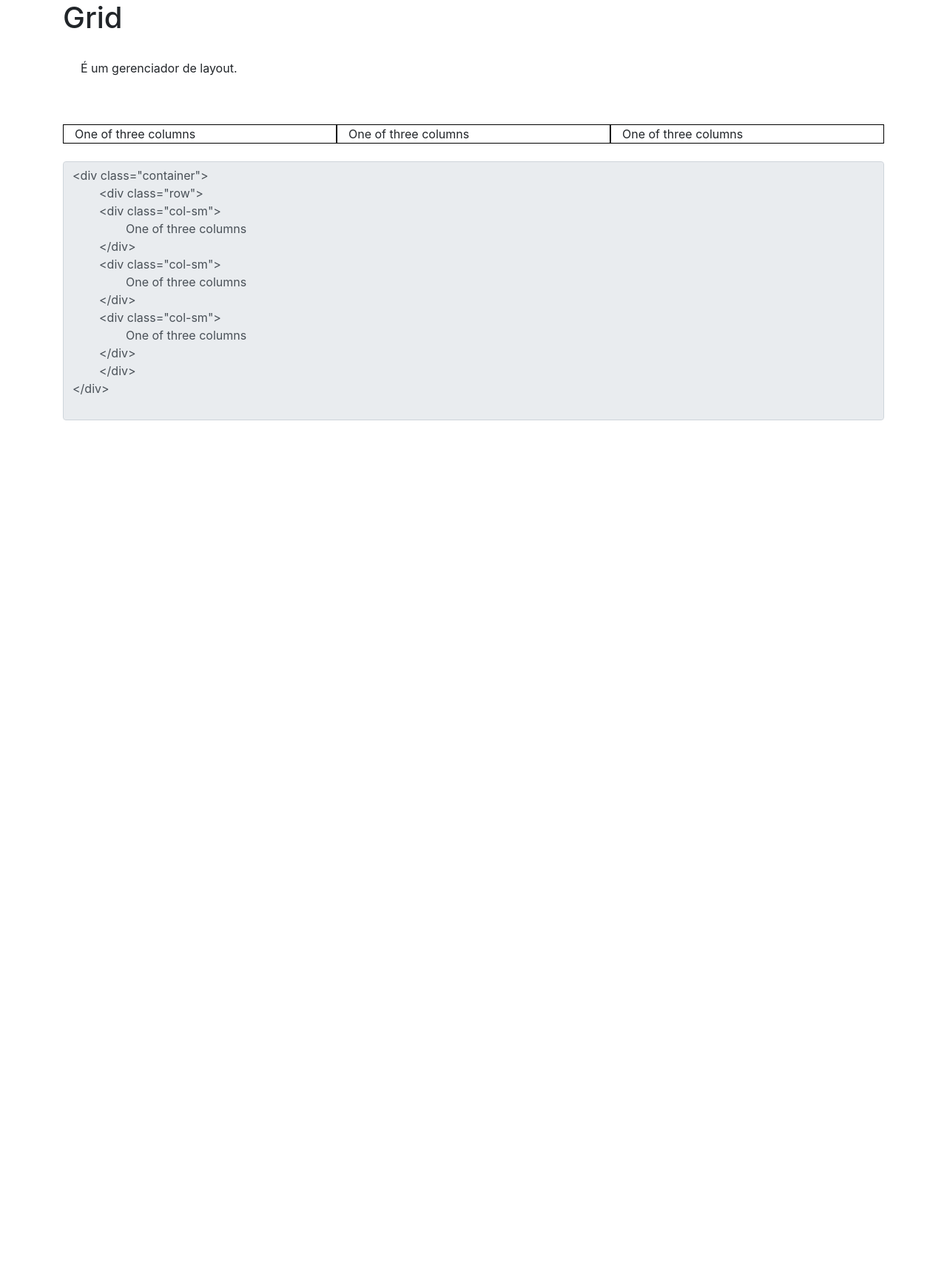
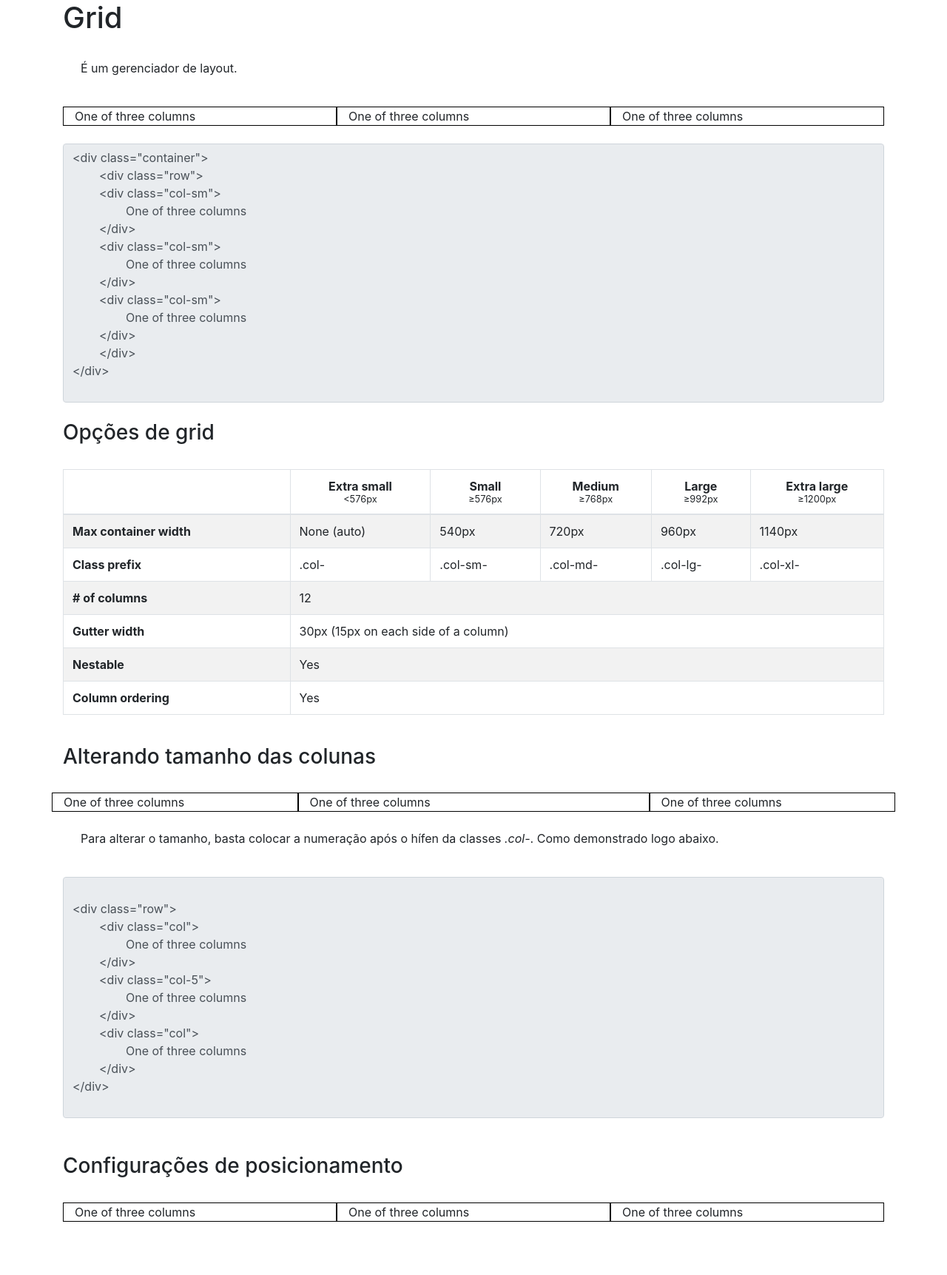
Before and after one commit to IgGarcia1/Explicando_bootstrap---T.E.I.N---IFAL, a PHP site: page /explicacoes/grid.php in a window 1280 px wide. Shown: the whole page at 74% size. Before the commit the page ends 568 px from the top, so only its background shows below. Run offline with PHP 8.4, Linux system fonts and the light colour scheme.

Commit message:
Atualizando arquivos

```diff
--- a/css/crud.css
+++ b/css/crud.css
@@ -8,10 +8,11 @@
 
 iframe{
 	width: 100%;
-	height: 90%;
+	height: 100%;
 	border: none;
   	box-shadow: 5px 5px 5px 5px #888888;
-  	padding-top: 15px;
+	  padding-top: 15px;
+	box-sizing: content-box;
 }
 
 a{
@@ -70,5 +71,5 @@ textarea:disabled{
 }
 
 #body{
-	/*background-color: rgba(0,0,0,1);*/
+	background-color: rgba(0,0,0,0.6);
 }
--- a/explicacoes/cabecalhoExplicacoes.php
+++ b/explicacoes/cabecalhoExplicacoes.php
@@ -3,7 +3,7 @@
 	<head>
 		<title>Página inicial</title>
 		<meta charset="utf-8" />
-
+		<meta name="viewport" content="width=device-width, initial-scale=1, shrink-to-fit=no">
 
 		<link rel="stylesheet" href="https://stackpath.bootstrapcdn.com/bootstrap/4.3.1/css/bootstrap.min.css" integrity="sha384-ggOyR0iXCbMQv3Xipma34MD+dH/1fQ784/j6cY/iJTQUOhcWr7x9JvoRxT2MZw1T" crossorigin="anonymous"/>
 
--- a/explicacoes/grid.php
+++ b/explicacoes/grid.php
@@ -2,14 +2,14 @@
 
 	<div class="container">
 		<style type="text/css">
-			.col-sm{
+			.col-sm, .col, .col-5{
 				border: 1px solid black;
 			}
 		</style>
 		<h1> Grid </h1>
 		<br/>
 		<p>É um gerenciador de layout.</p>
-		<br/><br/>
+		<br/>
 
 		<div class="container">
 		  <div class="row">
@@ -41,6 +41,128 @@
 </div>
 		</textarea>
 
+		<div>
+			<br>
+			<h3>Opções de grid</h3>
+			<br>
+
+			<table class="table table-bordered table-striped">
+				<thead>
+					<tr>
+						<th></th>
+						<th class="text-center">
+							Extra small<br>
+							<small>&lt;576px</small>
+						</th>
+						<th class="text-center">
+							Small<br>
+							<small>≥576px</small>
+						</th>
+						<th class="text-center">
+							Medium<br>
+							<small>≥768px</small>
+						</th>
+						<th class="text-center">
+							Large<br>
+							<small>≥992px</small>
+						</th>
+						<th class="text-center">
+							Extra large<br>
+							<small>≥1200px</small>
+						</th>
+					</tr>
+				</thead>
+				<tbody>
+					<tr>
+						<th class="text-nowrap" scope="row">Max container width</th>
+						<td>None (auto)</td>
+						<td>540px</td>
+						<td>720px</td>
+						<td>960px</td>
+						<td>1140px</td>
+					</tr>
+					<tr>
+						<th class="text-nowrap" scope="row">Class prefix</th>
+							<td>.col-</td>
+							<td>.col-sm-</td>
+							<td>.col-md-</td>
+							<td>.col-lg-</td>
+						<td>.col-xl-</td>
+					</tr>
+					<tr>
+						<th class="text-nowrap" scope="row"># of columns</th>
+						<td colspan="5">12</td>
+					</tr>
+					<tr>
+						<th class="text-nowrap" scope="row">Gutter width</th>
+						<td colspan="5">30px (15px on each side of a column)</td>
+					</tr>
+					<tr>
+						<th class="text-nowrap" scope="row">Nestable</th>
+						<td colspan="5">Yes</td>
+					</tr>
+					<tr>
+						<th class="text-nowrap" scope="row">Column ordering</th>
+						<td colspan="5">Yes</td>
+					</tr>
+				</tbody>
+			</table>
+		</div>
+		<br>
+
+			<div>
+				<h3>Alterando tamanho das colunas</h3>
+				<br>
+
+						<div class="row">
+							<div class="col">
+								One of three columns
+							</div>
+							<div class="col-5">
+								One of three columns
+							</div>
+							<div class="col">
+								One of three columns
+							</div>
+						</div>
+
+					<br>
+					<p>Para alterar o tamanho, basta colocar a numeração após o hífen da classes <em>.col-</em>. Como demonstrado logo abaixo.</p>
+					<br>
+
+						<textarea  class="form-control vresize" rows="13" disabled>
+<div class="row">
+	<div class="col">
+		One of three columns
+	</div>
+	<div class="col-5">
+		One of three columns
+	</div>
+	<div class="col">
+		One of three columns
+	</div>
+</div>
+						</textarea>
+			</div>
+
+			<br>
+			<br>
+
+			<div>
+				<h3>Configurações de posicionamento</h3>
+				<br>
+				<div class="container">
+					<div class="row">
+						<div class="col align-self-start"> One of three columns </div>
+						<div class="col align-self-center"> One of three columns </div>
+						<div class="col align-self-end"> One of three columns </div>
+					</div>
+				</div>
+
+			</div>
+
+			<br><br><br>
+
 	</div>
 
 <?php include("./rodapeExplicacoes.php");?>
```
Also changed, not shown: explicacoes/botoes.php (+100 -0 lines).
